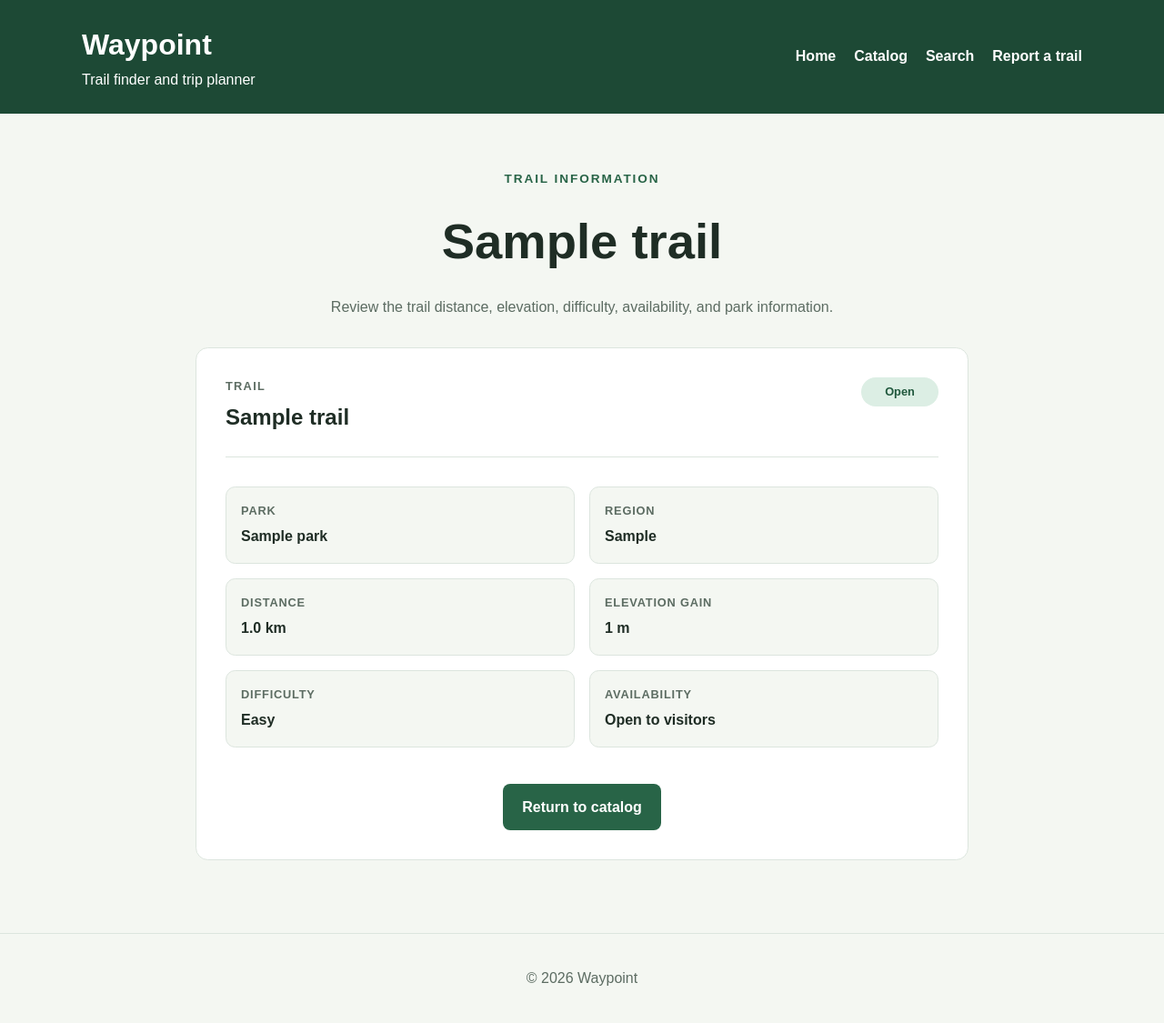
After one commit to achuthanjagandas/waypoint-term-project, a Django app: page /trails/1/ in a window 1280 px wide. The commit adds this page. Shown: the whole page at 91% size. Run offline with Django 4.2, Linux system fonts and the light colour scheme; tables that the repository leaves empty hold one stand-in row (values such as "Sample post").

Commit message:
week 14: add Trail detail page and 404 handling

```diff
--- a/static/style.css
+++ b/static/style.css
@@ -461,3 +461,133 @@ form textarea:focus {
         text-align: center;
     }
 }
+
+/* Week 14 trail detail page */
+
+.trail-link {
+    color: var(--primary-dark);
+    font-weight: 700;
+    text-decoration: none;
+}
+
+.trail-link:hover,
+.trail-link:focus {
+    text-decoration: underline;
+}
+
+.trail-detail-page {
+    padding: 3rem 0 5rem;
+}
+
+.trail-detail-heading {
+    max-width: 760px;
+    margin: 0 auto 2rem;
+    text-align: center;
+}
+
+.trail-detail-heading h1 {
+    margin: 0.35rem 0 0.75rem;
+    font-size: clamp(2rem, 5vw, 3.4rem);
+}
+
+.trail-detail-heading > p:last-child {
+    color: var(--muted);
+}
+
+.trail-detail-card {
+    max-width: 850px;
+    margin: 0 auto;
+    padding: 2rem;
+    border: 1px solid var(--border);
+    border-radius: 0.85rem;
+    background: var(--surface);
+}
+
+.trail-detail-header {
+    display: flex;
+    align-items: flex-start;
+    justify-content: space-between;
+    gap: 1.5rem;
+    padding-bottom: 1.5rem;
+    border-bottom: 1px solid var(--border);
+}
+
+.trail-detail-header h2 {
+    margin: 0.25rem 0 0;
+}
+
+.detail-label {
+    margin: 0;
+    color: var(--muted);
+    font-size: 0.8rem;
+    font-weight: 700;
+    letter-spacing: 0.08rem;
+    text-transform: uppercase;
+}
+
+.detail-status {
+    display: inline-block;
+    min-width: 85px;
+    padding: 0.35rem 0.8rem;
+    border-radius: 999px;
+    font-size: 0.8rem;
+    font-weight: 700;
+    text-align: center;
+}
+
+.detail-status-open {
+    background: #dceee4;
+    color: #20583d;
+}
+
+.detail-status-closed {
+    background: #f6dada;
+    color: #8b2f2f;
+}
+
+.trail-detail-grid {
+    display: grid;
+    grid-template-columns: repeat(2, 1fr);
+    gap: 1rem;
+    margin: 2rem 0;
+}
+
+.trail-detail-item {
+    padding: 1rem;
+    border: 1px solid var(--border);
+    border-radius: 0.65rem;
+    background: var(--background);
+}
+
+.trail-detail-item dt {
+    margin-bottom: 0.3rem;
+    color: var(--muted);
+    font-size: 0.8rem;
+    font-weight: 700;
+    letter-spacing: 0.05rem;
+    text-transform: uppercase;
+}
+
+.trail-detail-item dd {
+    margin: 0;
+    font-weight: 700;
+}
+
+.trail-detail-actions {
+    padding-top: 0.5rem;
+    text-align: center;
+}
+
+@media (max-width: 650px) {
+    .trail-detail-card {
+        padding: 1.25rem;
+    }
+
+    .trail-detail-header {
+        flex-direction: column;
+    }
+
+    .trail-detail-grid {
+        grid-template-columns: 1fr;
+    }
+}
--- /dev/null
+++ b/templates/trail_detail.html
@@ -0,0 +1,81 @@
+{% extends "base.html" %}
+
+{% block title %}{{ trail.name }} | Waypoint{% endblock %}
+
+{% block content %}
+<section class="trail-detail-page">
+    <div class="container">
+        <div class="trail-detail-heading">
+            <p class="eyebrow">Trail information</p>
+            <h1>{{ trail.name }}</h1>
+            <p>
+                Review the trail distance, elevation, difficulty,
+                availability, and park information.
+            </p>
+        </div>
+
+        <article class="trail-detail-card">
+            <div class="trail-detail-header">
+                <div>
+                    <p class="detail-label">Trail</p>
+                    <h2>{{ trail.name }}</h2>
+                </div>
+
+                {% if trail.is_open %}
+                    <span class="detail-status detail-status-open">
+                        Open
+                    </span>
+                {% else %}
+                    <span class="detail-status detail-status-closed">
+                        Closed
+                    </span>
+                {% endif %}
+            </div>
+
+            <dl class="trail-detail-grid">
+                <div class="trail-detail-item">
+                    <dt>Park</dt>
+                    <dd>{{ trail.park.name }}</dd>
+                </div>
+
+                <div class="trail-detail-item">
+                    <dt>Region</dt>
+                    <dd>{{ trail.park.region }}</dd>
+                </div>
+
+                <div class="trail-detail-item">
+                    <dt>Distance</dt>
+                    <dd>{{ trail.distance_km|floatformat:1 }} km</dd>
+                </div>
+
+                <div class="trail-detail-item">
+                    <dt>Elevation gain</dt>
+                    <dd>{{ trail.elevation_gain }} m</dd>
+                </div>
+
+                <div class="trail-detail-item">
+                    <dt>Difficulty</dt>
+                    <dd>{{ trail.get_difficulty_display }}</dd>
+                </div>
+
+                <div class="trail-detail-item">
+                    <dt>Availability</dt>
+                    <dd>
+                        {% if trail.is_open %}
+                            Open to visitors
+                        {% else %}
+                            Currently closed
+                        {% endif %}
+                    </dd>
+                </div>
+            </dl>
+
+            <div class="trail-detail-actions">
+                <a class="button" href="{% url 'catalog' %}">
+                    Return to catalog
+                </a>
+            </div>
+        </article>
+    </div>
+</section>
+{% endblock %}
--- a/trails/urls.py
+++ b/trails/urls.py
@@ -5,4 +5,5 @@ from . import views
 
 urlpatterns = [
     path("", views.catalog, name="catalog"),
+    path("<int:trail_id>/", views.trail_detail, name="trail_detail"),
 ]
--- a/trails/views.py
+++ b/trails/views.py
@@ -1,4 +1,4 @@
-from django.shortcuts import render
+from django.shortcuts import get_object_or_404, render
 
 from .models import Park, Trail
 
@@ -29,3 +29,16 @@ def catalog(request):
     }
 
     return render(request, "catalog.html", context)
+
+def trail_detail(request, trail_id):
+    """Display one Trail and its related Park information."""
+    trail = get_object_or_404(
+        Trail.objects.select_related("park"),
+        pk=trail_id,
+    )
+
+    context = {
+        "trail": trail,
+    }
+
+    return render(request, "trail_detail.html", context)
```
Also changed, not shown: templates/catalog.html (+45 -31 lines), trails/tests.py (+210 -123 lines).
